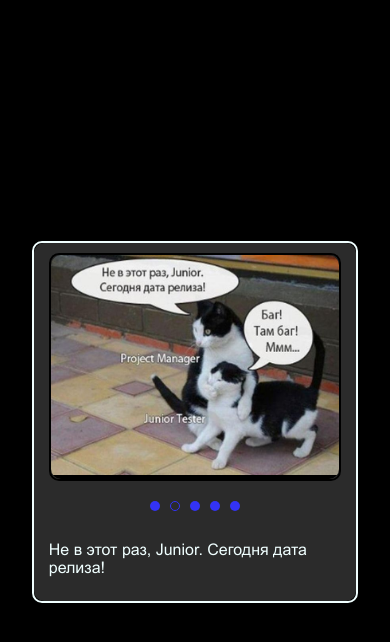
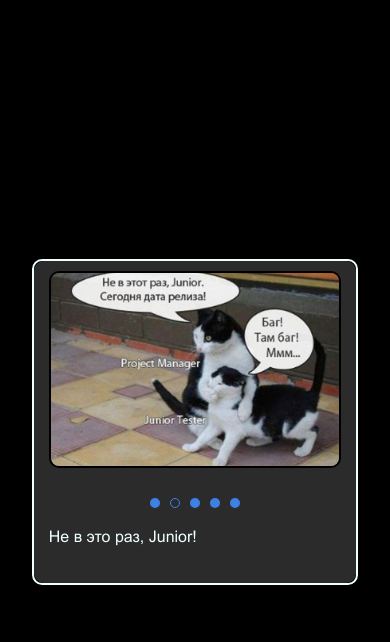
Before and after one commit to AliakseiSafonau/cssMemeSlider, a plain HTML site: page cssMemeSlider/index.html in a window 390 px wide. Both pictures are taken after a click on the item 175 px from the left and 510 px from the top of the page. Drawn offline with Linux system fonts and the light colour scheme.

Commit message:
feat: javascript logic delete (Thu, Sep 12, 2024 08:00:14 PM)

```diff
--- a/cssMemeSlider/index.html
+++ b/cssMemeSlider/index.html
@@ -12,58 +12,49 @@
       <section class="slider">
         <div class="slider_content">
           <div class="slider__cards">
+            <input type="radio" name="dot" id="image1" checked/>
+            <input type="radio" name="dot" id="image2"/>
+            <input type="radio" name="dot" id="image3"/>
+            <input type="radio" name="dot" id="image4"/>
+            <input type="radio" name="dot" id="image5"/>
             <div class="slider__list">
               <ul class="slider__list__items">
-                <li class="slider__list__item">
-                  <div class="slider__image">
-                    <img src="assets/photo1.jpg" alt="photo">
+                <li class="slider__list__item slider__image1"></li>
+                <li class="slider__list__item slider__image2"></li>
+                <li class="slider__list__item slider__image3"></li>
+                <li class="slider__list__item slider__image4"></li>
+                <li class="slider__list__item slider__image5"></li>
+              </ul>
             </div>
+            <div class="slider__downcontent">
+              <div class="slider__controls">
+                <div class="slider__slick-dots">
+                  <ul class="slider__dots">
+                    <li class="slider__dot">
+                      <label for="image1" class="slider__circle__dot"><div></div></label>
                     </li>
-                <li class="slider__list__item">
-                  <div class="slider__image">
-                    <img src="assets/photo2.jpg" alt="photo">
-                  </div>
+                    <li class="slider__dot">
+                      <label for="image2" class="slider__circle__dot"><div></div></label>
                     </li>
-                <li class="slider__list__item">
-                  <div class="slider__image">
-                    <img src="assets/photo4.jpg" alt="photo">
-                  </div>
+                    <li class="slider__dot">
+                      <label for="image3" class="slider__circle__dot"><div></div></label>
                     </li>
-                <li class="slider__list__item">
-                  <div class="slider__image">
-                    <img src="assets/photo5.jpg" alt="photo">
-                  </div>
+                    <li class="slider__dot">
+                      <label for="image4" class="slider__circle__dot"><div></div></label>
                     </li>
-                <li class="slider__list__item">
-                  <div class="slider__image">
-                    <img src="assets/photo7.jpg" alt="photo">
-                  </div>
+                    <li class="slider__dot">
+                      <label for="image5" class="slider__circle__dot"><div></div></label>
                     </li>
                   </ul>
                 </div>
               </div>
-          <div class="slider__downcontent">
               <div class="slider__text">
-              <span class="slider__span">Ты мне не настоящий тимлид!</span>
-            </div>
-            <div class="slider__controls">
-              <div class="slider__slick-dots">
-                <ul class="slider__dots">
-                  <li class="slider__dot active" data-index="0">
-                    <div class="slider__circle__dot active"></div>
-                  </li>
-                  <li class="slider__dot" data-index="1">
-                    <div class="slider__circle__dot" ></div>
-                  </li>
-                  <li class="slider__dot" data-index="2">
-                    <div class="slider__circle__dot"></div>
-                  </li>
-                  <li class="slider__dot" data-index="3">
-                    <div class="slider__circle__dot"></div>
-                  </li>
-                  <li class="slider__dot" data-index="4">
-                    <div class="slider__circle__dot"></div>
-                  </li>
+                <ul class="slider__phrases">
+                  <li class="slider__phrase"><span class="slider__span">Ты мне не настоящий тимлид!</span></li>
+                  <li class="slider__phrase"><span class="slider__span">Не в это раз, Junior!</span></li>
+                  <li class="slider__phrase"><span class="slider__span">Я и есть документация.</span></li>
+                  <li class="slider__phrase"><span class="slider__span">Проект интересный.</span></li>
+                  <li class="slider__phrase"><span class="slider__span">Лид привёл 7 джунов.</span></li>
                 </ul>
               </div>
             </div>
@@ -72,6 +63,5 @@
       </section>
     </div>
   </div>
-  <script src="script.js"></script>
 </body>
 </html>
--- a/cssMemeSlider/script.js
+++ /dev/null
@@ -1,77 +0,0 @@
-window.addEventListener('DOMContentLoaded', afterRender)
-
-function afterRender() {
-
-  const textList = ['Ты мне не настоящий тимлид!',
-    'Не в этот раз, Junior. Сегодня дата релиза!',
-    'Я и есть документация',
-    'Проект интересный, и команда хорошая',
-    'Лид привёл 7 джунов']
-
-  const a = {
-    width: 0,
-    sliderWidth: 0,
-    activeIndex: 0,
-  }
-
-  const list = document.querySelector('.slider__list__items')
-  const dots = document.querySelector('.slider__dots')
-  const dot = document.querySelectorAll('.slider__dot')
-
-  window.addEventListener('resize', checkWidthScreen)
-  dots.addEventListener('click', sliderHundler)
-
-  checkWidthScreen()
-
-  function checkWidthScreen() {
-    a.width = window.innerWidth
-    a.sliderWidth = document.querySelector('.slider__list__item').clientWidth
-    list.style.marginLeft = `${a.activeIndex * a.sliderWidth * -1}px`
-  }
-
-  function sliderHundler(e) {
-    e.stopPropagation()
-    e.preventDefault()
-
-    const target  = e.target
-    const item = target.closest('.slider__dot')
-
-    if (item) {
-      if (item.className !== 'slider__dot active') {
-        for (let d of dot) {
-          d.className = 'slider__dot'
-          d.children[0].className = 'slider__circle__dot'
-        }
-
-        a.activeIndex = Number(item.dataset.index)
-        item.classList.toggle('active')
-        item.children[0].classList.toggle('active')
-
-        const span = document.querySelector('.slider__span')
-        span.classList.toggle('unvisible')
-        span.innerText = textList[a.activeIndex]
-
-        list.style.transition = 'all 0.2s ease-in'
-        list.style.marginLeft = `${a.activeIndex * a.sliderWidth * -1}px`
-        list.addEventListener('transitionend', listTransitionend)
-
-        function listTransitionend() {
-          list.style.transition = 'none'
-          list.removeEventListener('transitionend', listTransitionend)
-        }
-
-        setTimeout(() => {
-          span.style.transition = 'all 0.2s ease-in'
-          span.classList.toggle('unvisible')
-        }, 0)
-
-        span.addEventListener('transitionend', isTransitioend)
-
-        function isTransitioend() {
-          span.style.transition = 'none'
-          span.removeEventListener('transitionend', isTransitioend)
-        }
-      }
-    }
-  }
-}
--- a/cssMemeSlider/style.css
+++ b/cssMemeSlider/style.css
@@ -17,6 +17,10 @@ ul, li {
 button, input {
   background: none;
   border: none;
+}
+
+input {
+  display: none;
 }
 
 @font-face {
@@ -43,14 +47,13 @@ button, input {
 }
 
 .slider {
-  width: fit-content;
   border: 2px solid azure;
   border-radius: 10px;
 }
 
 .slider_content {
   display: flex;
-  flex-direction: column;
+  flex-direction: column-reverse;
   padding: 30px 50px;
   gap: 20px;
   border-radius: 10px;
@@ -59,14 +62,15 @@ button, input {
 
 .slider__cards {
   width: 75vw;
+  aspect-ratio: 4/3;
   max-width: 800px;
-  border: 2px solid black;
   border-radius: 10px;
 }
 
 .slider__list {
   overflow: hidden;
-  width: 100%;
+  height: 90%;
+  border: 2px solid black;
   border-radius: 10px;
 }
 
@@ -74,35 +78,68 @@ button, input {
   display: flex;
   justify-content: flex-start;
   width: max-content;
+  height: 100%;
+  transition: transform 0s ease-in-out;
 }
 
 .slider__list__item {
-  width: 100%;
+  background-repeat: no-repeat;
+  background-position: center;
+  background-size: cover;
+  width: 75vw;
+  max-width: 800px;
 }
 
-.slider__image {
-  background-color: black;
-  width: 75vw;
-  max-width: 800px;
-  aspect-ratio: 4/3;
+.slider__image1 {
+  background-image: url('assets/photo1.jpg');
 }
-
-.slider__image img {
-  width: 100%;
-  height: 100%;
+.slider__image2 {
+  background-image: url('assets/photo2.jpg');
+}
+.slider__image3 {
+  background-image: url('assets/photo4.jpg');
+}
+.slider__image4 {
+  background-image: url('assets/photo5.jpg');
+}
+.slider__image5 {
+  background-image: url('assets/photo7.jpg');
 }
 
 .slider__downcontent {
   display: flex;
+  flex-direction: row-reverse;
   justify-content: space-between;
+  margin-top: 30px;
 }
 
 .slider__text {
+  overflow: hidden;
   position: relative;
-  display: flex;
-  align-items: start;
-  height: 50px;
   width: 50%;
+}
+
+.slider__phrase {
+	opacity: 0;
+	position: absolute;
+	z-index: 0;
+	transform: translateX(50px);
+	transition: transform 0s ease-in-out, opacity 0s ease-in-out;
+}
+
+#image1:checked ~ .slider__downcontent .slider__phrase:nth-child(1),
+#image2:checked ~ .slider__downcontent .slider__phrase:nth-child(2),
+#image3:checked ~ .slider__downcontent .slider__phrase:nth-child(3),
+#image4:checked ~ .slider__downcontent .slider__phrase:nth-child(4),
+#image5:checked ~ .slider__downcontent .slider__phrase:nth-child(5) {
+  opacity: 1;
+	z-index: 1;
+	transform: translateX(0);
+  transition: transform 0.5s ease-in-out , opacity 0.5s ease-in-out;
+}
+
+.slider__phrase {
+  width: 100%;
 }
 
 .slider__span {
@@ -112,14 +149,6 @@ button, input {
   overflow: auto;
   opacity: 1;
   margin-left: 0;
-}
-
-.slider__span.unvisible {
-  width: 0;
-  height: 0;
-  overflow: hidden;
-  opacity: 0;
-  margin-left: 50px;
 }
 
 .slider__dots {
@@ -135,43 +164,105 @@ button, input {
   align-items: start;
 }
 
-.slider__circle__dot {
+.slider__dot label {
+  display: flex;
+  justify-content: center;
+  width: 100%;
+  height: 100%;
+  cursor: pointer;
+}
+
+input ~ .slider__downcontent label div{
   cursor: pointer;
   width: 10px;
   height: 10px;
   border-radius: 50%;
-  background-color: rgb(51, 51, 245);
+  background-color: rgb(62, 129, 230);
 }
 
-.slider__dot:hover .slider__circle__dot {
+input ~ .slider__downcontent .slider__dot label:hover div{
   background-color: azure;
 }
 
-.slider__dot:hover .slider__circle__dot.active {
+#image1:checked ~ .slider__downcontent .slider__dot:nth-child(1) label:hover div,
+#image2:checked ~ .slider__downcontent .slider__dot:nth-child(2) label:hover div,
+#image3:checked ~ .slider__downcontent .slider__dot:nth-child(3) label:hover div,
+#image4:checked ~ .slider__downcontent .slider__dot:nth-child(4) label:hover div,
+#image5:checked ~ .slider__downcontent .slider__dot:nth-child(5) label:hover div{
   background-color: rgba(0, 0, 0, 0);
   border: 1px solid azure;
 }
 
-.slider__circle__dot.active {
+#image1:checked ~ .slider__downcontent .slider__dot:nth-child(1) label div,
+#image2:checked ~ .slider__downcontent .slider__dot:nth-child(2) label div,
+#image3:checked ~ .slider__downcontent .slider__dot:nth-child(3) label div,
+#image4:checked ~ .slider__downcontent .slider__dot:nth-child(4) label div,
+#image5:checked ~ .slider__downcontent .slider__dot:nth-child(5) label div {
   background-color: rgba(0, 0, 0, 0);
-  border: 1px solid rgb(51, 51, 245);
+  border: 1px solid rgb(62, 129, 230);
   pointer-events: none;
+  cursor: default;
 }
 
-@media screen and (max-width: 679px) {
+#image1:checked ~ .slider__list .slider__list__items {
+  transform: translateX(0);
+  transition: transform 0.5s ease-in-out;
+}
+#image2:checked ~ .slider__list .slider__list__items {
+  transform: translateX(-800px);
+  transition: transform 0.5s ease-in-out;
+}
+#image3:checked ~ .slider__list .slider__list__items {
+  transform: translateX(-1600px);
+  transition: transform 0.5s ease-in-out;
+}
+#image4:checked ~ .slider__list .slider__list__items {
+  transform: translateX(-2400px);
+  transition: transform 0.5s ease-in-out;
+}
+#image5:checked ~ .slider__list .slider__list__items {
+  transform: translateX(-3200px);
+  transition: transform 0.5s ease-in-out;
+}
+
+
+@media screen and (max-width: 1066px) {
+  #image1:checked ~ .slider__list .slider__list__items {
+    transform: translateX(0);
+    transition: transform 0.5s ease-in-out;
+  }
+  #image2:checked ~ .slider__list .slider__list__items {
+    transform: translateX(-75vw);
+    transition: transform 0.5s ease-in-out;
+  }
+  #image3:checked ~ .slider__list .slider__list__items {
+    transform: translateX(-150vw);
+    transition: transform 0.5s ease-in-out;
+  }
+  #image4:checked ~ .slider__list .slider__list__items {
+    transform: translateX(-225vw);
+    transition: transform 0.5s ease-in-out;
+  }
+  #image5:checked ~ .slider__list .slider__list__items {
+    transform: translateX(-300vw);
+    transition: transform 0.5s ease-in-out;
+  }
+}
+
+@media screen and (max-width: 678px) {
 
   .slider_content {
     display: flex;
     flex-direction: column;
     padding: 20px 30px;
+    aspect-ratio: 8/7;
   }
 
   .slider__downcontent {
     display: flex;
-    flex-direction: column-reverse;
+    flex-direction: column;
     justify-content: space-between;
-    width: 75vw;
-    gap: 20px;
+    gap: 10px;
   }
 
   .slider__dots {
@@ -180,13 +271,13 @@ button, input {
 
   .slider__text {
     width: 100%;
+    height: 20px;
   }
 }
 
 @media screen and (max-width: 479px) {
   .slider_content {
-    display: flex;
-    flex-direction: column;
     padding: 10px 15px;
+    aspect-ratio: 8/8;
   }
 }
```
Lines whose indentation alone changed are shown as unchanged.
